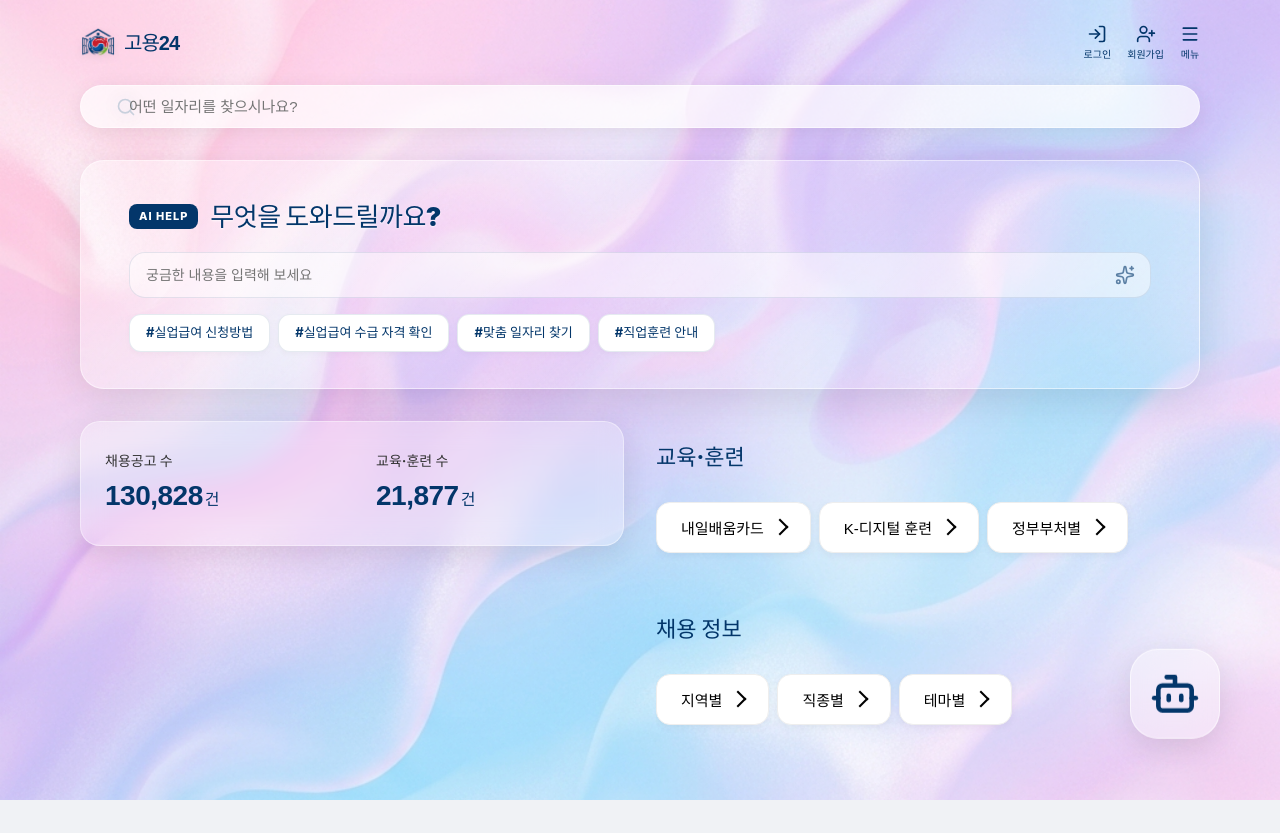
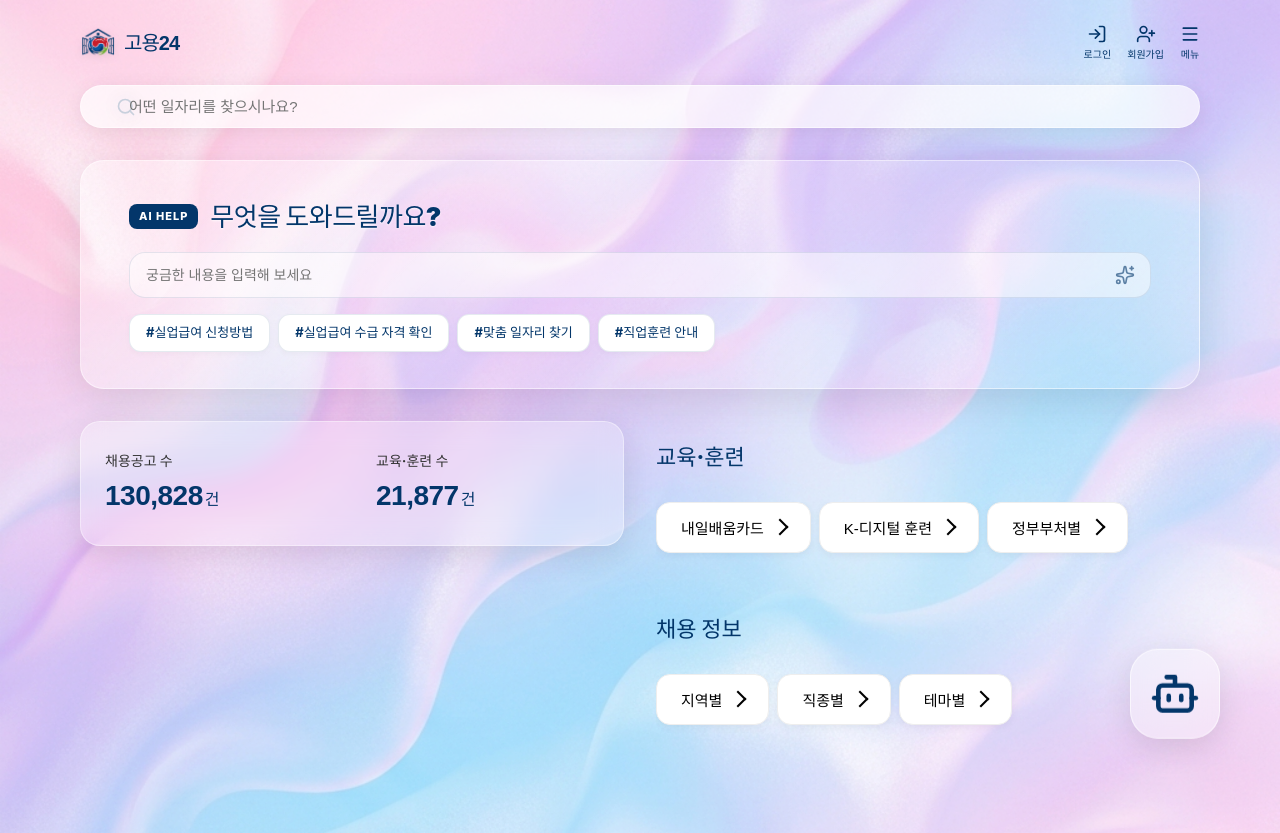
Before and after one commit to privatesennie/employee24, a React (Vite) app: page / in a window 1280 px wide. Before the commit the page ends 800 px from the top, so only its background shows below. Built offline with nearby package versions, Linux system fonts and the light colour scheme; a web font is replaced by a local one.

Commit message:
feat: implement initial UI structure with global styles and glassmorphism design components

```diff
--- a/src/App.css
+++ b/src/App.css
@@ -1,10 +1,11 @@
 .app-container {
   width: 100%;
-  min-height: 100%;
+  min-height: 100vh;
   position: relative;
   background-image: url('/bg.png');
   background-size: cover;
   background-position: center;
+  background-attachment: fixed; /* bg stays put when scrolling */
   display: flex;
   flex-direction: column;
 }
@@ -351,11 +352,19 @@
   color: var(--primary-color);
 }
 
-/* Chatbot FAB */
-.chatbot-fab {
+/* ── FAB Wrapper (position:fixed, contains FAB + tooltip) ── */
+.fab-wrapper {
   position: fixed;
   right: 16px;
   bottom: 16px;
+  z-index: 9999;
+  display: flex;
+  align-items: center;
+  /* pointer on wrapper so hover events are reliable */
+}
+
+/* Chatbot FAB button – no position:fixed needed, wrapper handles it */
+.chatbot-fab {
   width: 60px;
   height: 60px;
   background: rgba(255, 255, 255, 0.4);
@@ -368,10 +377,10 @@
   justify-content: center;
   color: var(--primary-color);
   box-shadow: 0 10px 30px rgba(0, 0, 0, 0.1);
-  z-index: 100;
   cursor: pointer;
   transition: all 0.3s cubic-bezier(0.175, 0.885, 0.32, 1.275);
   animation: float 3s infinite ease-in-out;
+  flex-shrink: 0;
 }
 
 @keyframes float {
@@ -385,7 +394,36 @@
   box-shadow: 0 15px 40px rgba(0, 0, 0, 0.15);
 }
 
-/* Diagnosis Styles */
+/* Tooltip – positioned to the left of the fab-wrapper */
+.chatbot-tooltip {
+  position: absolute;
+  right: calc(100% + 16px); /* always 16px to the left of wrapper edge */
+  bottom: 0;
+  background: var(--primary-color);
+  color: white;
+  padding: 16px 24px;
+  border-radius: 16px;
+  font-size: 14px;
+  font-weight: 700;
+  white-space: nowrap;
+  box-shadow: -10px 10px 30px rgba(3, 54, 106, 0.2);
+  opacity: 0;
+  visibility: hidden;
+  pointer-events: none;
+  transform: translateX(10px) scale(0.9);
+  transform-origin: right center;
+  transition: opacity 0.3s ease, visibility 0.3s ease, transform 0.3s cubic-bezier(0.175, 0.885, 0.32, 1.275);
+  cursor: pointer;
+}
+
+/* Visible state (toggled by React state via class) */
+.chatbot-tooltip--visible {
+  opacity: 1;
+  visibility: visible;
+  pointer-events: auto;
+  transform: translateX(0) scale(1);
+}
+
 .diagnosis-container {
   width: 100%;
   min-height: 100%;
@@ -1104,10 +1142,13 @@
     font-size: 20px;
   }
 
-  /* Chatbot FAB */
-  .chatbot-fab {
+  /* Chatbot FAB - wrapper moves, FAB grows */
+  .fab-wrapper {
     right: 40px;
     bottom: 40px;
+  }
+
+  .chatbot-fab {
     width: 80px;
     height: 80px;
     border-radius: 26px;
@@ -1118,10 +1159,7 @@
     height: 44px;
   }
 
-  /* tooltip: right = FAB right(40px) + FAB width(80px) + gap(8px) = 128px */
   .chatbot-tooltip {
-    right: 128px;
-    bottom: 56px; /* vertically centered: bottom(40px) + (80px-14px*2)/2 ≈ 56px */
     font-size: 15px;
     padding: 18px 24px;
   }
@@ -1172,9 +1210,12 @@
   }
 
   /* Desktop Chatbot FAB */
-  .chatbot-fab {
+  .fab-wrapper {
     right: 60px;
     bottom: 60px;
+  }
+
+  .chatbot-fab {
     width: 90px;
     height: 90px;
     border-radius: 28px;
@@ -1185,10 +1226,7 @@
     height: 50px;
   }
 
-  /* tooltip: right = FAB right(60px) + FAB width(90px) + gap(8px) = 158px */
   .chatbot-tooltip {
-    right: 158px;
-    bottom: 75px; /* vertically centered: bottom(60px) + (90px-14px*2)/2 ≈ 75px */
     font-size: 16px;
     padding: 20px 28px;
   }
--- a/src/App.jsx
+++ b/src/App.jsx
@@ -16,29 +16,23 @@ function App() {
     return <Diagnosis onBack={() => setView('main')} />
   }
 
-  // FAB + Tooltip rendered via portal directly into document.body
-  // This completely escapes any parent stacking context or transform
+  // The FAB wrapper is position:fixed, tooltip is position:absolute inside it.
+  // Rendered via portal to escape any parent stacking context completely.
   const fabPortal = createPortal(
-    <>
-      {showTooltip && (
     <div
-          className="chatbot-tooltip chatbot-tooltip--visible"
-          onClick={() => setView('diagnosis')}
+      className="fab-wrapper"
       onMouseEnter={() => setShowTooltip(true)}
       onMouseLeave={() => setShowTooltip(false)}
     >
+      {/* Tooltip: position absolute, to the left of the wrapper */}
+      <div className={`chatbot-tooltip${showTooltip ? ' chatbot-tooltip--visible' : ''}`}>
         실업급여 수급 대상 여부를 확인해보세요 !
       </div>
-      )}
-      <div
-        className="chatbot-fab"
-        onClick={() => setView('diagnosis')}
-        onMouseEnter={() => setShowTooltip(true)}
-        onMouseLeave={() => setShowTooltip(false)}
-      >
+      {/* FAB icon button */}
+      <div className="chatbot-fab" onClick={() => setView('diagnosis')}>
         <Bot size={32} strokeWidth={2.2} />
       </div>
-    </>,
+    </div>,
     document.body
   )
 
@@ -152,7 +146,7 @@ function App() {
         </div>
       </div>
 
-      {/* FAB portal - renders directly into document.body, no stacking context issues */}
+      {/* FAB portal — renders directly into document.body */}
       {fabPortal}
     </>
   )
--- a/src/index.css
+++ b/src/index.css
@@ -37,7 +37,7 @@ body {
   margin: 0;
   display: flex;
   justify-content: center;
-  align-items: center;
+  align-items: flex-start; /* flex-start prevents createPortal elements being centered */
   min-height: 100vh;
   background: var(--bg-gradient);
   overflow-x: hidden;
@@ -45,12 +45,9 @@ body {
 
 #root {
   width: 100%;
-  max-width: 402px; /* Figma Mobile Width */
-  height: 100vh;
-  max-height: 804px; /* Figma Mobile Height */
-  background: #fff;
+  min-height: 100vh;      /* always full-height — no gap */
+  background: transparent; /* app-container handles background */
   position: relative;
-  box-shadow: 0 20px 50px rgba(0,0,0,0.1);
   overflow-y: auto;
   scrollbar-width: none;
 }
@@ -83,12 +80,3 @@ body {
 .animate-fade-in {
   animation: fadeIn 0.8s ease-out forwards;
 }
-
-/* Responsive Overrides */
-@media (min-width: 724px) {
-  #root {
-    max-width: 100%;
-    max-height: 100vh;
-    box-shadow: none;
-  }
-}
```
Lines whose indentation alone changed are shown as unchanged.
